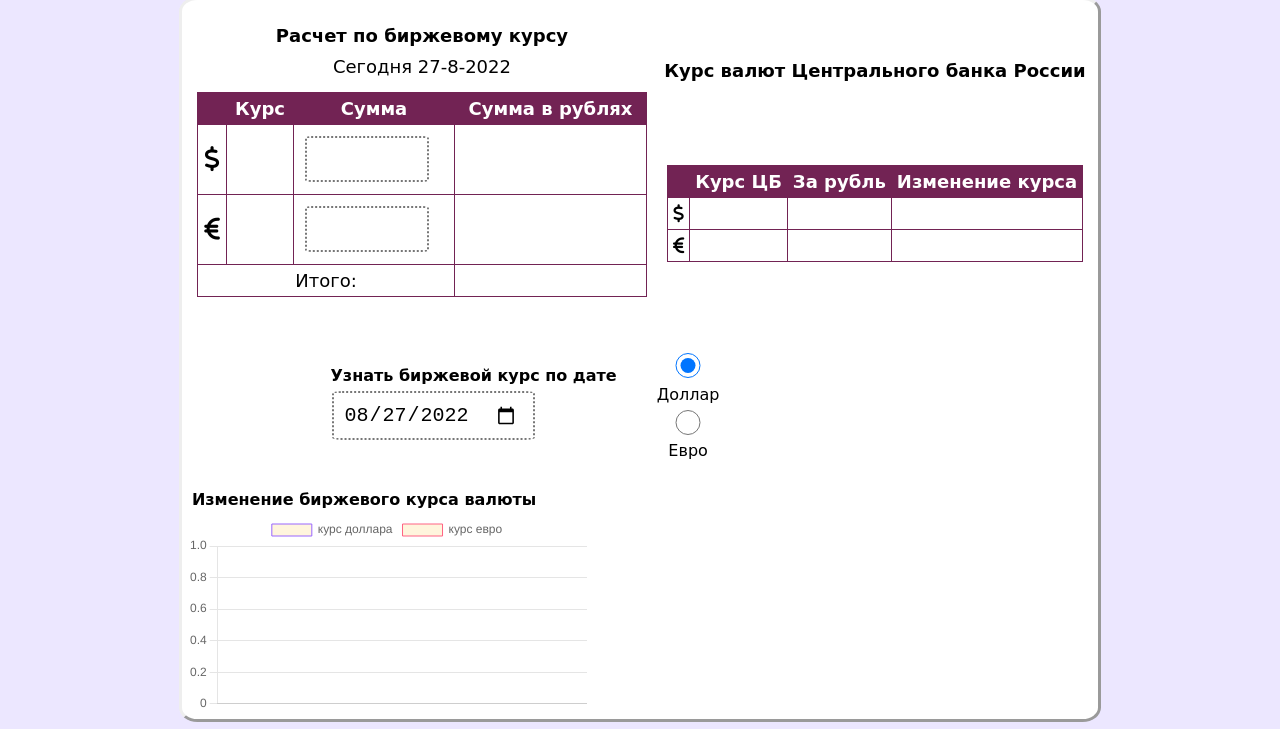
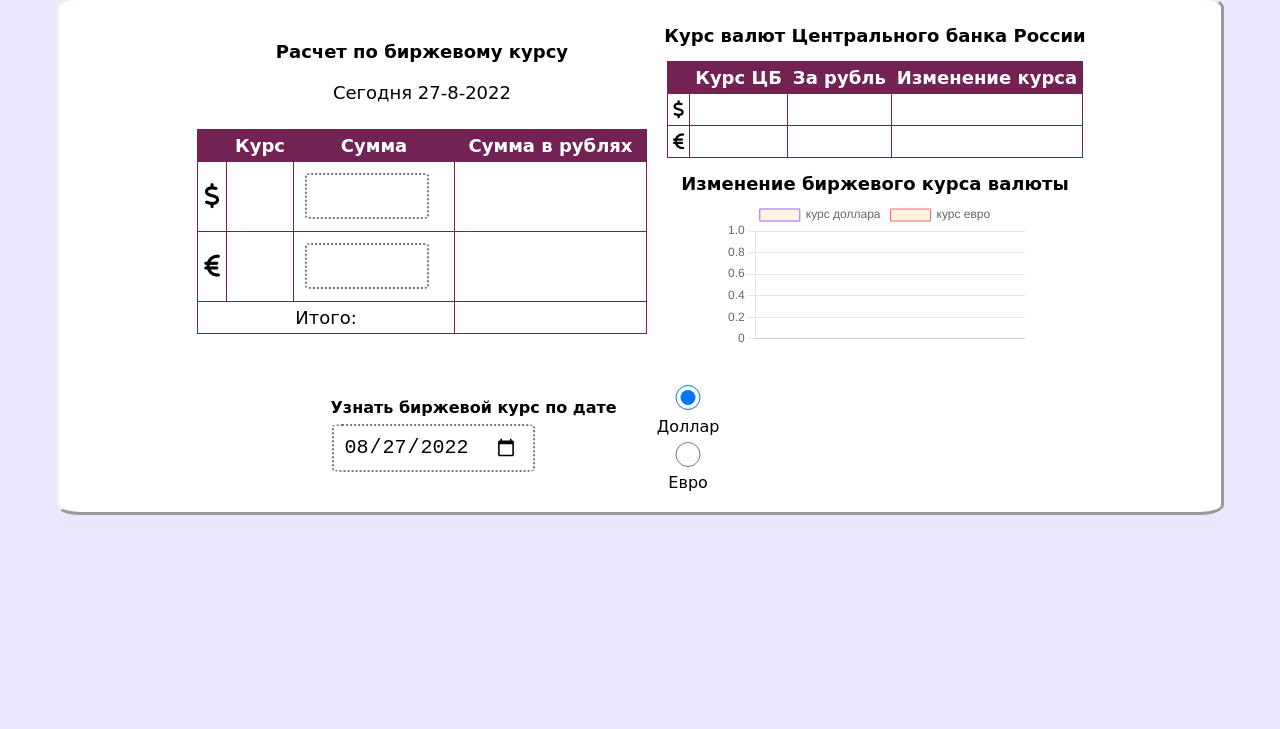
Before and after one commit to vibarish/Currency-calculator, a plain HTML site: page index.html in a window 1280 px wide. Shown: the part 71-800 px from the top of the page. Drawn offline with Linux system fonts and the light colour scheme; no server answers; a web font is replaced by a local one.

Commit message:
New start

```diff
--- a/index.html
+++ b/index.html
@@ -12,7 +12,6 @@
 <body>
   <header>
     <h2>Расчет валюты</h2>
-
   </header>
   <div class="app">
     <div class="popup">
@@ -78,6 +77,10 @@
             <td id="euro-dynamic"></td>
           </tr>
         </table>
+        <h4>Изменение биржевого курса валюты</h4>
+        <div class="chart-container">
+          <canvas id="myChart"></canvas>
+        </div>
       </div>
     </div>
     <!-- Справочные значения -->
@@ -100,10 +103,7 @@
       <div id="history-rate">
         <p id="history-rate__p"></p>
       </div>
-    </div>
-    <h4>Изменение биржевого курса валюты</h4>
-    <div class="chart-container">
-      <canvas id="myChart"></canvas>
+
     </div>
   </div>
   <script type="module" src="./scripts/curChart.js"></script>
--- a/scripts/historyRate.js
+++ b/scripts/historyRate.js
@@ -17,8 +17,20 @@ const currentMonth = today.getMonth()+1;
 const currentDay = today.getDate();
 
 calendarInput.value = `${currentYear}-0${currentMonth}-${currentDay}`;
+// historyRate.innerHTML = `100500`;
 
 todayOut.innerHTML = `Сегодня ${date}`;
+
+const defaultFetch = () => fetch(`https://openexchangerates.org/api/historical/${currentYear}-0${currentMonth}-${currentDay}.json?app_id=3cd2a00ebc2b49978ecfdb19ce68cecf`)
+.then(res => res.json())
+.then((out) => {
+    if (flag == 'USD')
+      historyRate.innerHTML = `${(out.rates.RUB).toFixed(2)} рублей`;
+    if (flag == 'EUR')
+      historyRate.innerHTML = `${(out.rates.RUB / out.rates.EUR).toFixed(2)} рублей`;
+}).catch(err => console.error(err));
+
+defaultFetch();
 
 calendarForm.addEventListener('change', (event) => {
   event.preventDefault();
--- a/styles/style.css
+++ b/styles/style.css
@@ -18,12 +18,15 @@ body {
 .app {
   display: flex;
   flex-direction: column;
-  justify-content: space-around;
+  justify-content: center;
+  align-content: center;
+  align-items: center;
   border-style: outset;
   border-radius: 2%;
   transition: all 0.5s ease-in ;
   background-color: white;
   padding: 5px;
+  width: 90%;
 }
 header {
   color: rgb(114, 35, 84);
@@ -95,7 +98,7 @@ tr:hover {
   flex-direction: row;
   align-items: center;
   justify-content: center;
-  margin: 15px 0;
+  margin: 5px 0;
 }
 #history-rate {
   font-size: 25px;
```
